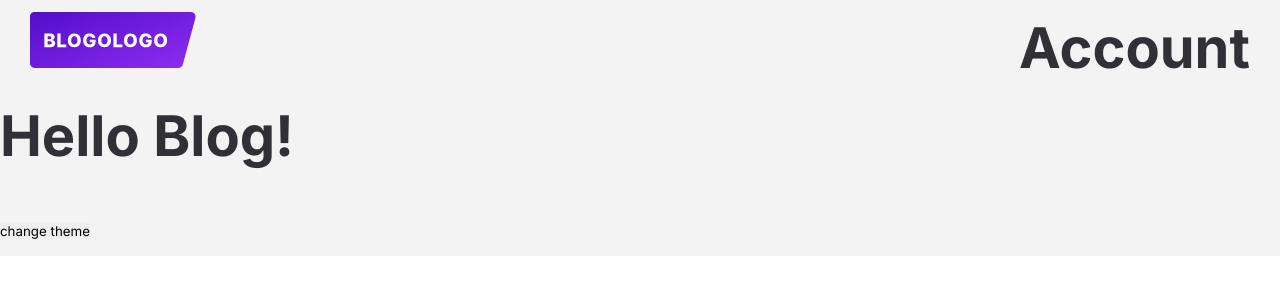
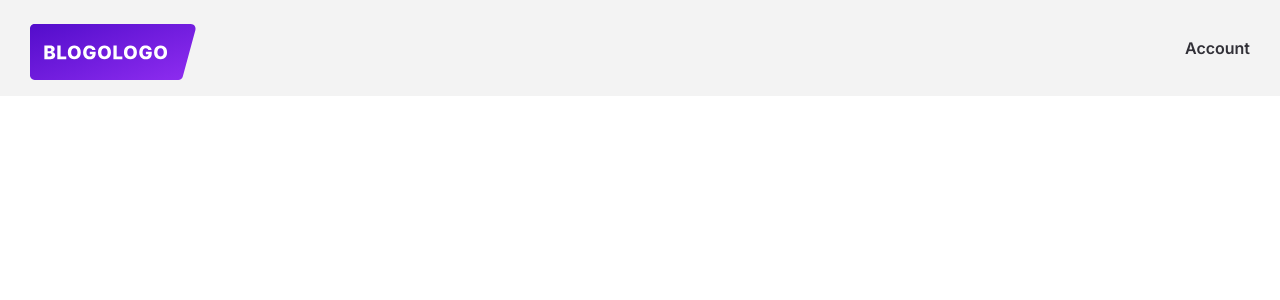
Before and after one commit to DmitriySoym/react-blog-app, a React (Create React App) app: page / in a window 1280 px wide. Shown: the top 300 px of the page. Built offline with nearby package versions, Linux system fonts and the light colour scheme; some icons are missing.

Commit message:
refactor(components): change display model in header

```diff
--- a/public/index.html
+++ b/public/index.html
@@ -3,7 +3,7 @@
   <head>
     <meta charset="utf-8" />
     <link
-      href="https://fonts.googleapis.com/css2?family=Inter:wght@400;500;700&display=swap"
+      href="https://fonts.googleapis.com/css2?family=Inter:wght@400;500;600;700&display=swap"
       rel="stylesheet"
     />
     <meta name="viewport" content="width=device-width, initial-scale=1" />
--- a/src/App.tsx
+++ b/src/App.tsx
@@ -16,8 +16,6 @@ export const App = () => {
   return (
     <StyledApp className="App">
       <Header />
-      Hello Blog! <br />
-      <button onClick={handleTheme}>change theme</button>
     </StyledApp>
   );
 };
--- a/src/components/Account/Account.tsx
+++ b/src/components/Account/Account.tsx
@@ -1,5 +1,5 @@
-import React from "react";
+import { StyledAccount } from "./styles";
 
 export const Account = () => {
-  return <div>Account</div>;
+  return <StyledAccount>Account</StyledAccount>;
 };
--- /dev/null
+++ b/src/components/Account/styles.ts
@@ -0,0 +1,9 @@
+import styled from "styled-components";
+
+const StyledAccount = styled.div`
+  font-weight: 600;
+  font-size: 16px;
+  line-height: 34px;
+`;
+
+export { StyledAccount };
--- a/src/components/Header/styles.ts
+++ b/src/components/Header/styles.ts
@@ -1,14 +1,18 @@
 import styled from "styled-components";
 
 const StyledHeader = styled.header`
-  display: flex;
+  display: grid;
+  grid-template-columns: 20% 60% 20%;
+  justify-items: end;
   align-items: center;
-  justify-content: space-between;
   padding: 0 30px;
   height: 96px;
 `;
 
 const StyledLogo = styled.a`
+  justify-self: flex-start;
+  width: 167px;
+  height: 56px;
   cursor: pointer;
 `;
 
```
